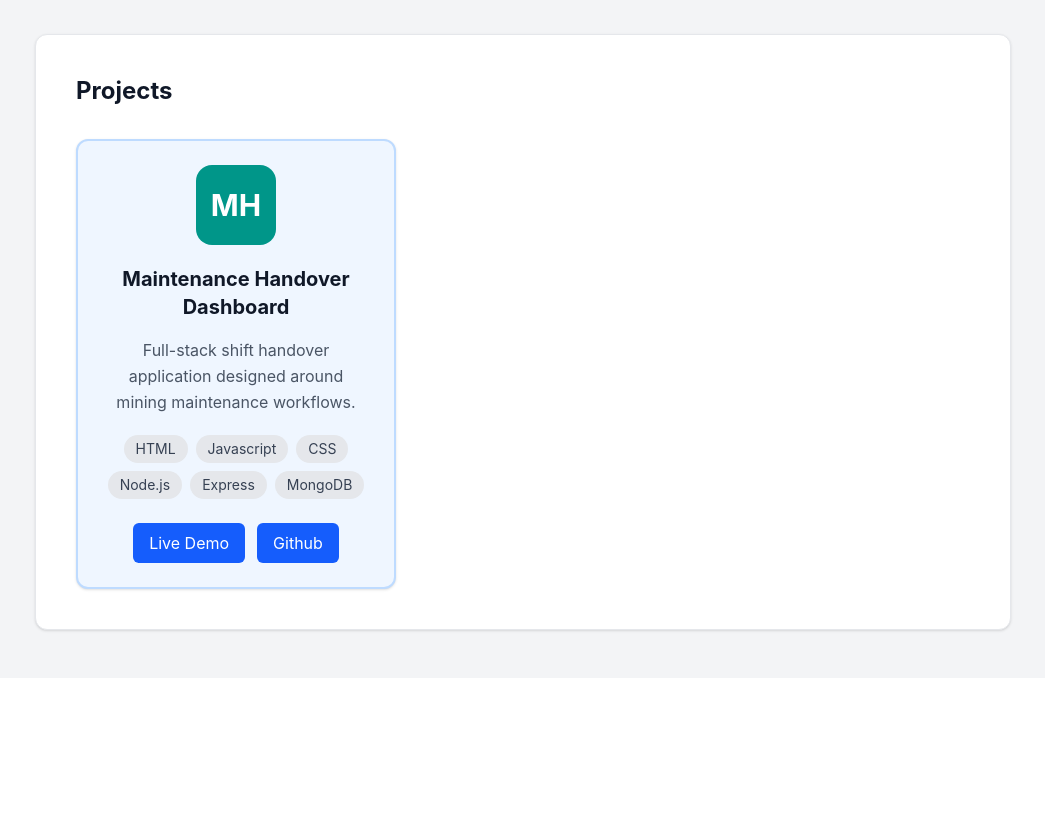
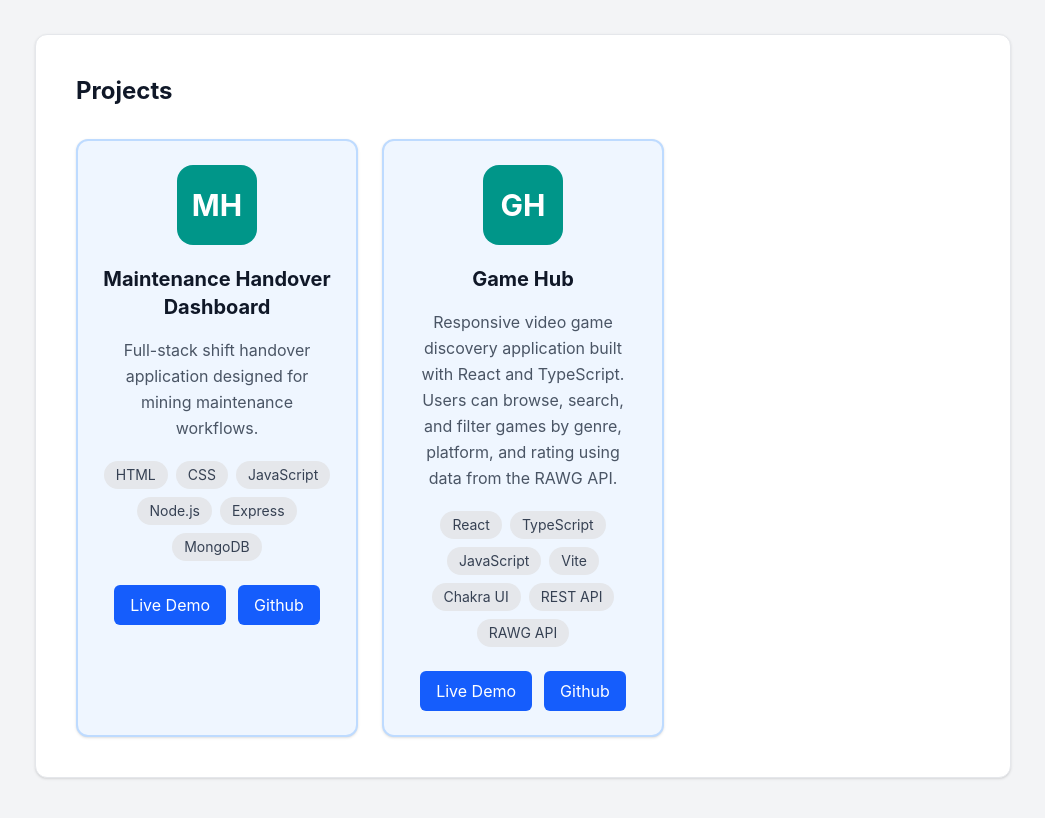
Before and after one commit to buildwithseb/portfolio, a React (Vite) app: page / in a window 1280 px wide. Shown: the part 700-1518 px from the top of the page, without its empty margins (117-1162 px from the left). Before the commit the page ends 1378 px from the top, so only its background shows below. Built offline with nearby package versions, Linux system fonts and the light colour scheme.

Commit message:
Refactor project components to use typed project data

```diff
--- a/src/components/ProjectCard.tsx
+++ b/src/components/ProjectCard.tsx
@@ -1,45 +1,32 @@
+import type { Project } from "../types/Project";
 
+interface Props {
+  project: Project;
+}
 
-
-
-const ProjectCard = () => {
+const ProjectCard = ({ project }: Props) => {
   return (
-    <article className="w-80 rounded-xl border-2 border-blue-200 bg-blue-50 p-6 text-center shadow-sm">
+    <article className="w-full rounded-xl border-2 border-blue-200 bg-blue-50 p-6 text-center shadow-sm">
       <div className="mx-auto flex h-20 w-20 items-center justify-center rounded-2xl bg-teal-600 text-3xl font-bold text-white">
-        MH
+        {project.logo}
       </div>
       <h3 className="mt-5 text-xl font-bold text-gray-900">
-        Maintenance Handover Dashboard
+        {project.title}
       </h3>
       <p className="mt-4 leading-relaxed text-gray-600">
-        Full-stack shift handover application designed around mining maintenance
-        workflows.
+        {project.description}
       </p>
+
       <ul className="mt-5 flex flex-wrap justify-center gap-2">
-        <li className="rounded-full bg-gray-200 px-3 py-1 text-sm text-gray-700">
-          HTML
-        </li>
-        <li className="rounded-full bg-gray-200 px-3 py-1 text-sm text-gray-700">
-          Javascript
-        </li>
-        <li className="rounded-full bg-gray-200 px-3 py-1 text-sm text-gray-700">
-          CSS
-        </li>
-        <li className="rounded-full bg-gray-200 px-3 py-1 text-sm text-gray-700">
-          Node.js
-        </li>
-        <li className="rounded-full bg-gray-200 px-3 py-1 text-sm text-gray-700">
-          Express
-        </li>
-        <li className="rounded-full bg-gray-200 px-3 py-1 text-sm text-gray-700">
-          MongoDB
-        </li>
+        {project.technologies.map(tech=> <li key= {tech} className="rounded-full bg-gray-200 px-3 py-1 text-sm text-gray-700">
+          {tech}
+        </li> )}
       </ul>
 
       <div className="mt-6 flex justify-center gap-3">
-        {" "}
+
         <a
-          href="..."
+          href= {project.demo}
           target="_blank"
           rel="noopener noreferrer"
           className="rounded-md bg-blue-600 px-4 py-2 text-white hover:bg-blue-700"
@@ -47,7 +34,7 @@ const ProjectCard = () => {
           Live Demo
         </a>
         <a
-          href="..."
+          href= {project.githubUrl}
           target="_blank"
           rel="noopener noreferrer"
           className="rounded-md bg-blue-600 px-4 py-2 text-white hover:bg-blue-700 "
--- a/src/components/Projects.tsx
+++ b/src/components/Projects.tsx
@@ -1,10 +1,15 @@
 import ProjectCard from "./ProjectCard";
+import { projects } from "../data/projects";
 
 const Projects = () => {
   return (
     <section className="rounded-xl border border-gray-200 bg-white p-8 shadow-sm md:p-10">
       <h2 className="mb-8 text-2xl font-bold text-gray-900">Projects</h2>
-      <ProjectCard></ProjectCard>
+      <div className="grid grid-cols-1 gap-6 md:grid-cols-2 lg:grid-cols-3">
+        {projects.map((project) => (
+          <ProjectCard project={project}></ProjectCard>
+        ))}
+      </div>
     </section>
   );
 };
--- /dev/null
+++ b/src/data/projects.ts
@@ -0,0 +1,39 @@
+import type { Project } from "../types/Project";
+
+export const projects: Project[] = [
+  {
+    id: 1,
+    logo: "MH",
+    title: "Maintenance Handover Dashboard",
+    description:
+      "Full-stack shift handover application designed for mining maintenance workflows.",
+    technologies: [
+      "HTML",
+      "CSS",
+      "JavaScript",
+      "Node.js",
+      "Express",
+      "MongoDB",
+    ],
+    githubUrl: "https://github.com/buildwithseb/maintenance-handover-tracker",
+    demo: "https://maintenance-handover-tracker.vercel.app/",
+  },
+  {
+    id: 2,
+    logo: "GH",
+    title: "Game Hub",
+    description:
+      "Responsive video game discovery application built with React and TypeScript. Users can browse, search, and filter games by genre, platform, and rating using data from the RAWG API.",
+    technologies: [
+      "React",
+      "TypeScript",
+      "JavaScript",
+      "Vite",
+      "Chakra UI",
+      "REST API",
+      "RAWG API",
+    ],
+    githubUrl: "https://github.com/buildwithseb/game-hub",
+    demo: "https://game-hub-seven-lime.vercel.app/",
+  },
+];
--- /dev/null
+++ b/src/types/Project.ts
@@ -0,0 +1,9 @@
+export interface Project {
+  id: number;
+  logo: string;
+  title: string;
+  description: string;
+  technologies: string[];
+  githubUrl: string;
+  demo: string;
+}
```
